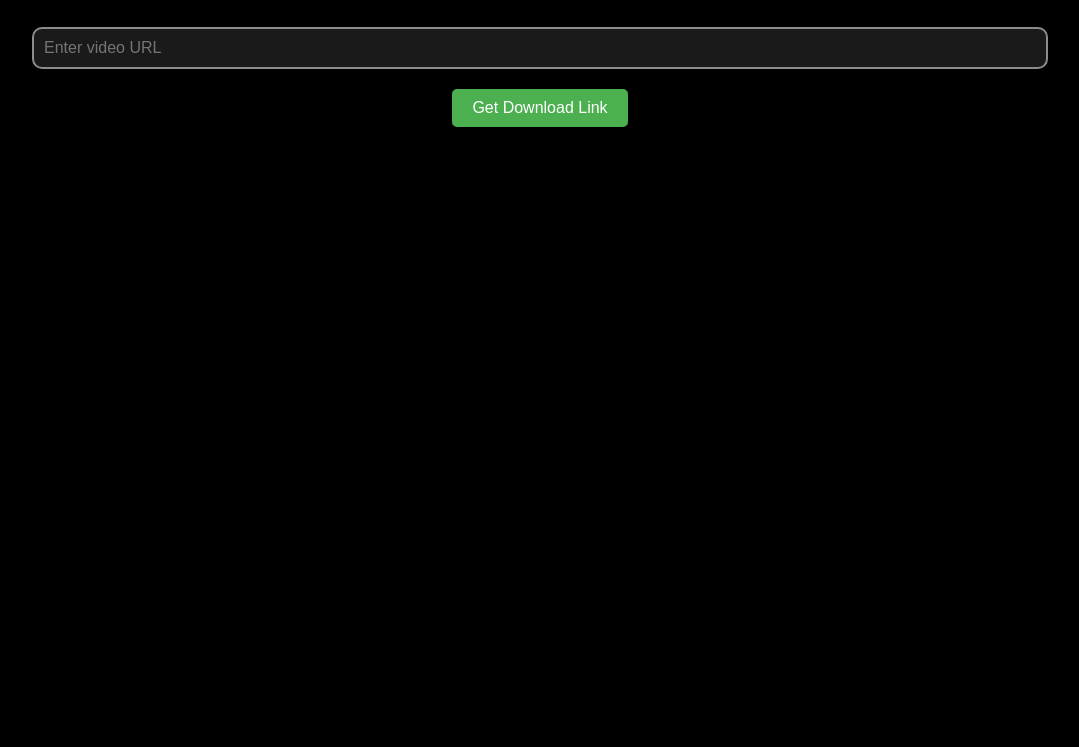
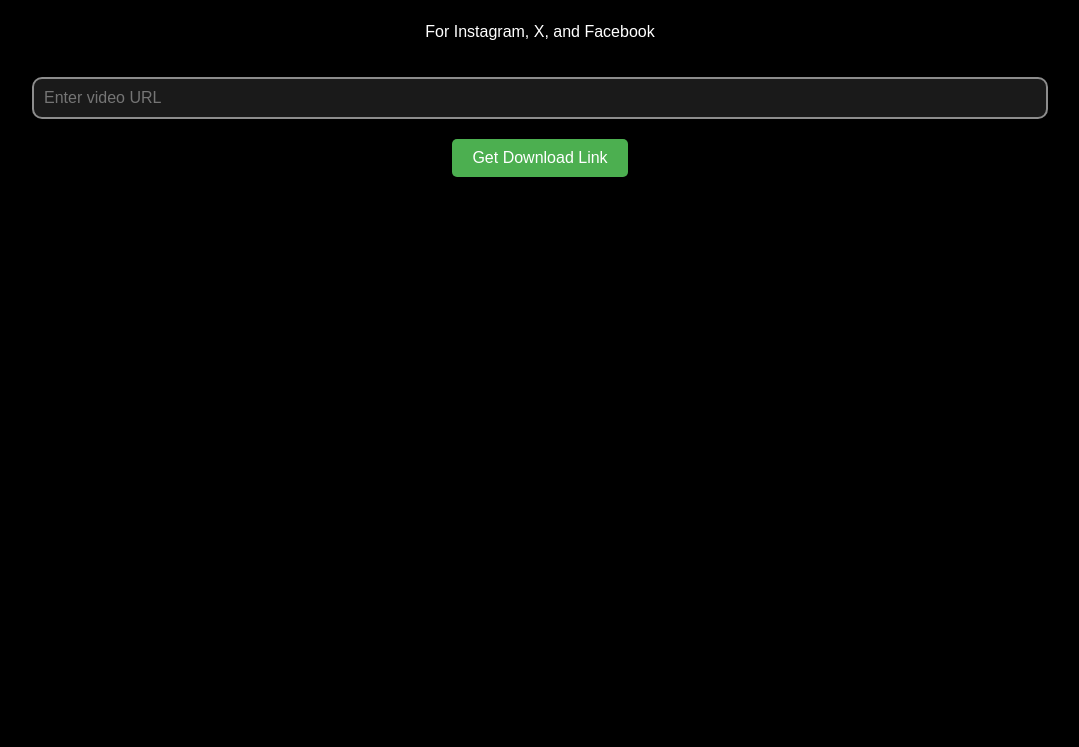
Before and after one commit to KareemSab278/vidownloader-net, a website: page web-build/index.html in a window 1280 px wide. Shown: the part 253-1000 px from the top of the page, without its empty margins (100-1179 px from the left). Drawn offline with Linux system fonts and the light colour scheme.

Commit message:
Update index.html
added a txt line

```diff
--- a/web-build/index.html
+++ b/web-build/index.html
@@ -8,6 +8,7 @@
 </head>
 <body>
   <h1>Video Downloader</h1>
+  <p>For Instagram, X, and Facebook</p>
   <input id="videoUrl" type="text" placeholder="Enter video URL" />
   <button id="fetchButton">Get Download Link</button>
   <a id="downloadButton" href="#" download style="display: none;">Download Video</a>
```
